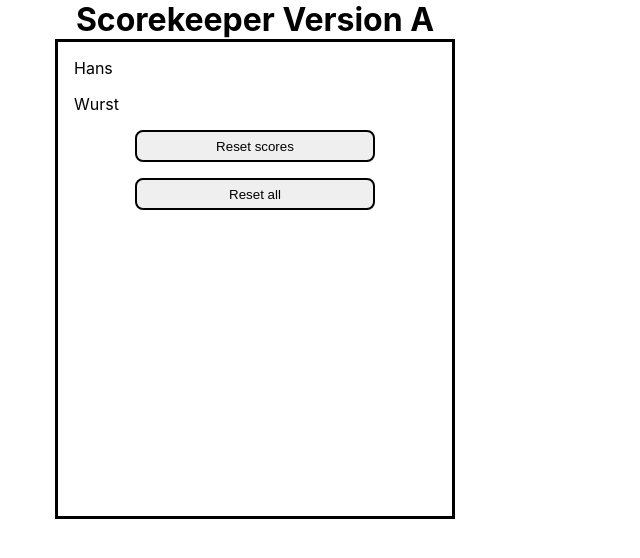
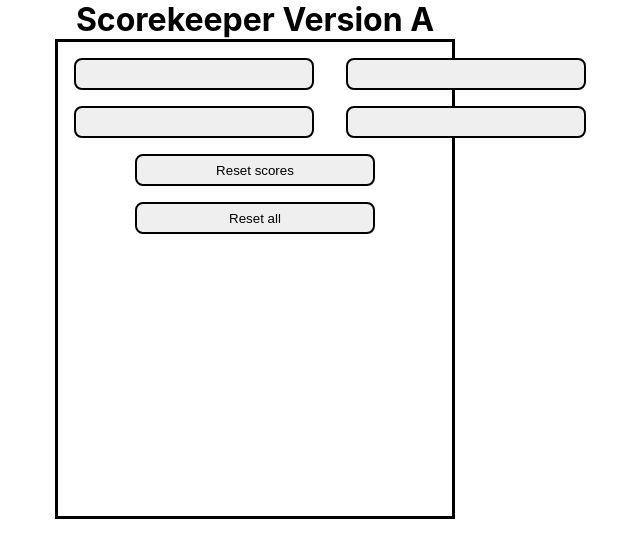
Before and after one commit to sebsch1337/score-keeper-app, a React (Create React App) app: page / in a window 1280 px wide. Shown: the top 558 px of the page, without its empty margins (385-1025 px from the left). Built offline with nearby package versions, Linux system fonts and the light colour scheme.

Commit message:
change player component

```diff
--- a/src/components/Player/index.js
+++ b/src/components/Player/index.js
@@ -1,7 +1,32 @@
 import styled from "styled-components";
+import Button from "../Button";
 
-const Player = styled.p`
-  align-self: flex-start;
+const Player = ({ name, score }) => {
+  return (
+    <PlayerItem>
+      <PlayerName>{name}</PlayerName>
+      <ScoreArea>
+        <Button text="-" width="1.4rem" height="1.4rem" />
+        <PlayerScore>{score}</PlayerScore>
+        <Button width="1.4rem" height="1.4rem" />
+      </ScoreArea>
+    </PlayerItem>
+  );
+};
+
+const PlayerItem = styled.li`
+  width: 100%;
+  list-style: none;
+  display: flex;
+  justify-content: space-between;
+`;
+
+const PlayerName = styled.p``;
+const PlayerScore = styled.p``;
+
+const ScoreArea = styled.span`
+  display: flex;
+  gap: 1em;
 `;
 
 export default Player;
```
